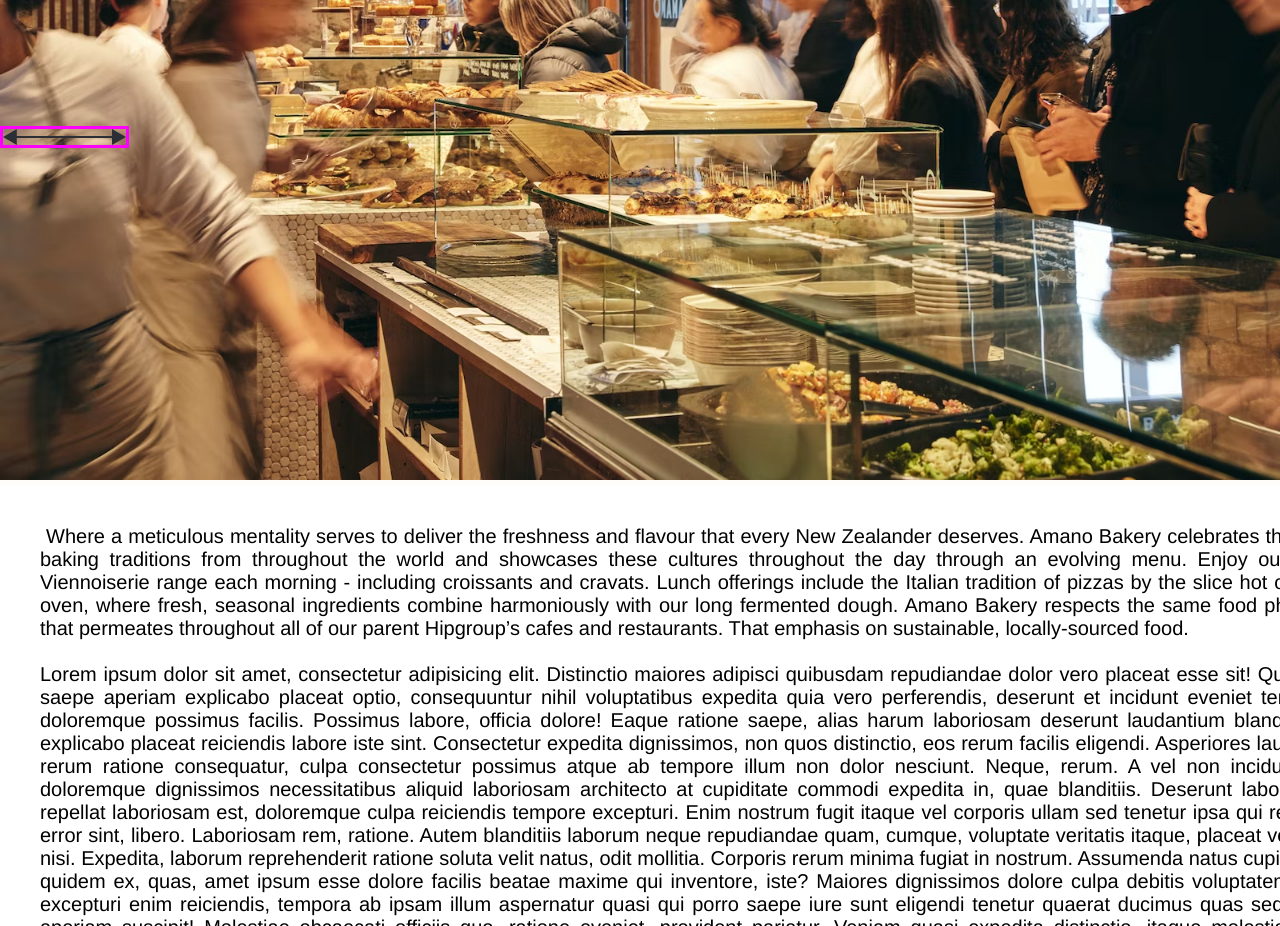
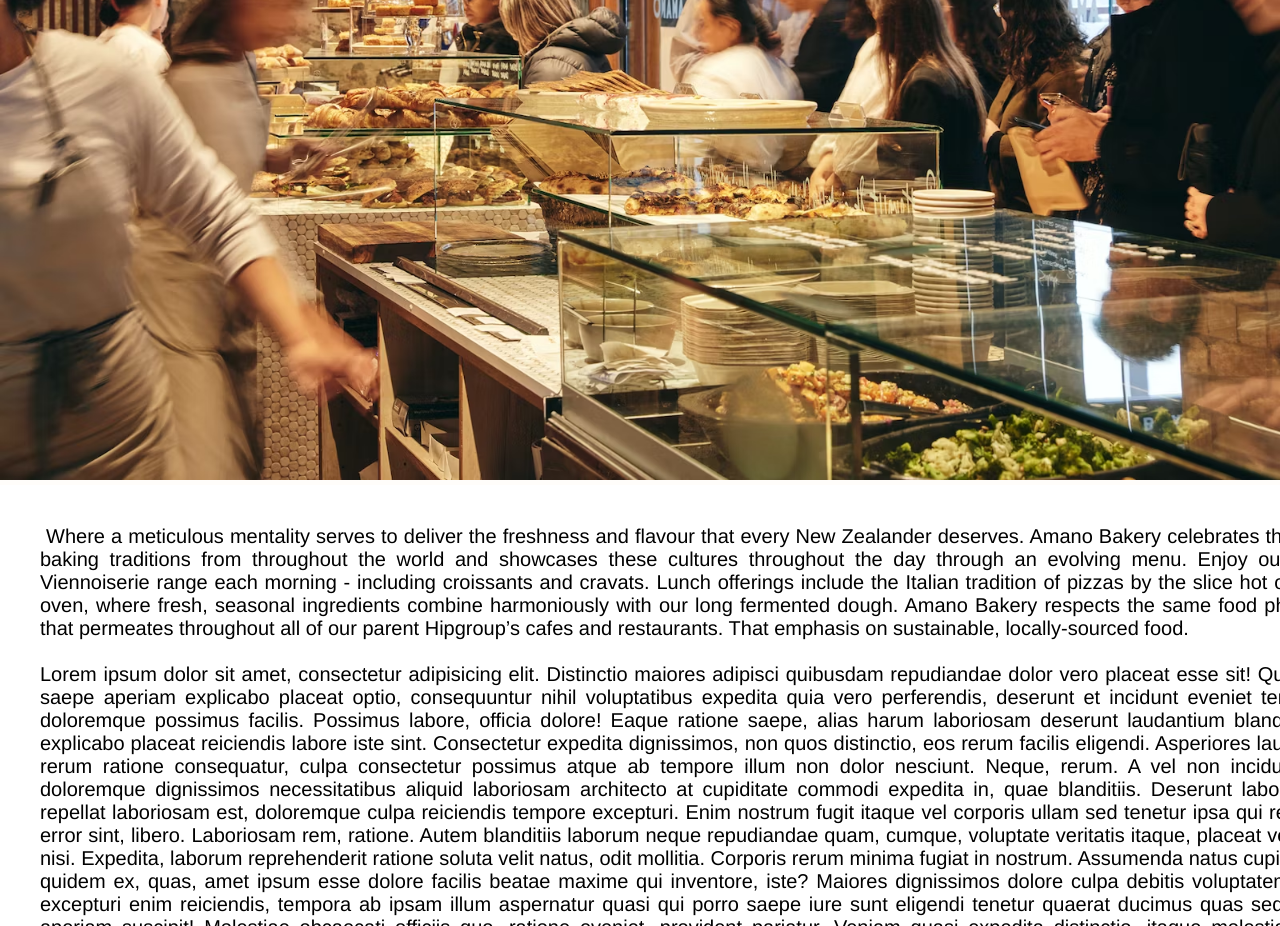
Before and after one commit to Bakuchiol/Boulangerie, a plain HTML site: page index.html in a window 1280 px wide. Shown: the part 1540-2466 px from the top of the page. Drawn offline with Linux system fonts and the light colour scheme.

Commit message:
omitted arrows

```diff
--- a/index.html
+++ b/index.html
@@ -46,10 +46,10 @@
         </div>
     </div>
 
-    <div id="logoOver">
+    <!-- <div id="logoOver">
         <img src="/images/dark-arrow-left.svg" alt="" class="arrows">
         <img src="/images/dark-arrow-right.svg" alt="" class="arrows">
-    </div>
+    </div> -->
     <img src="/images/customers.jpg" class="customers">
 
     <!-- ------------------------------------------------ -->
```
